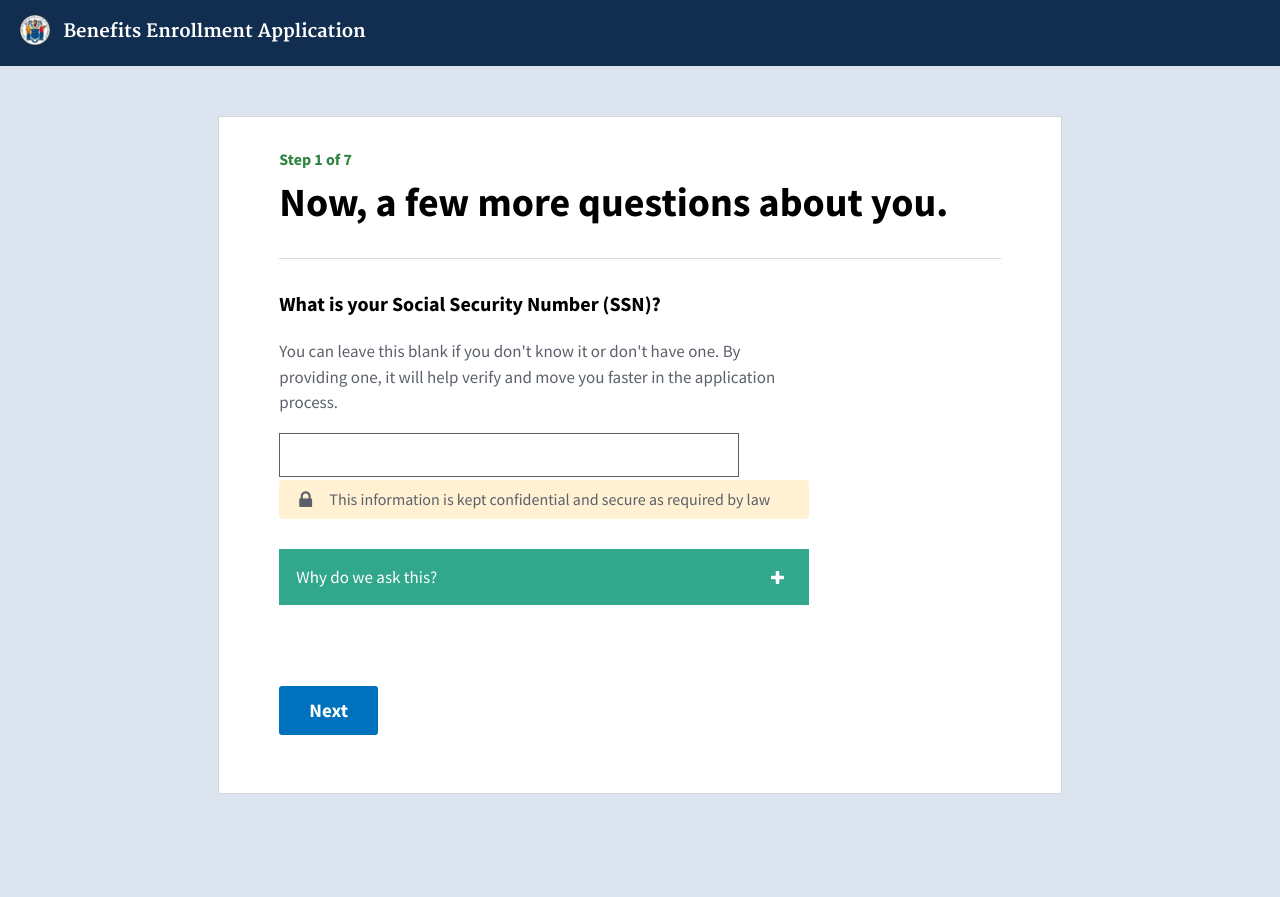
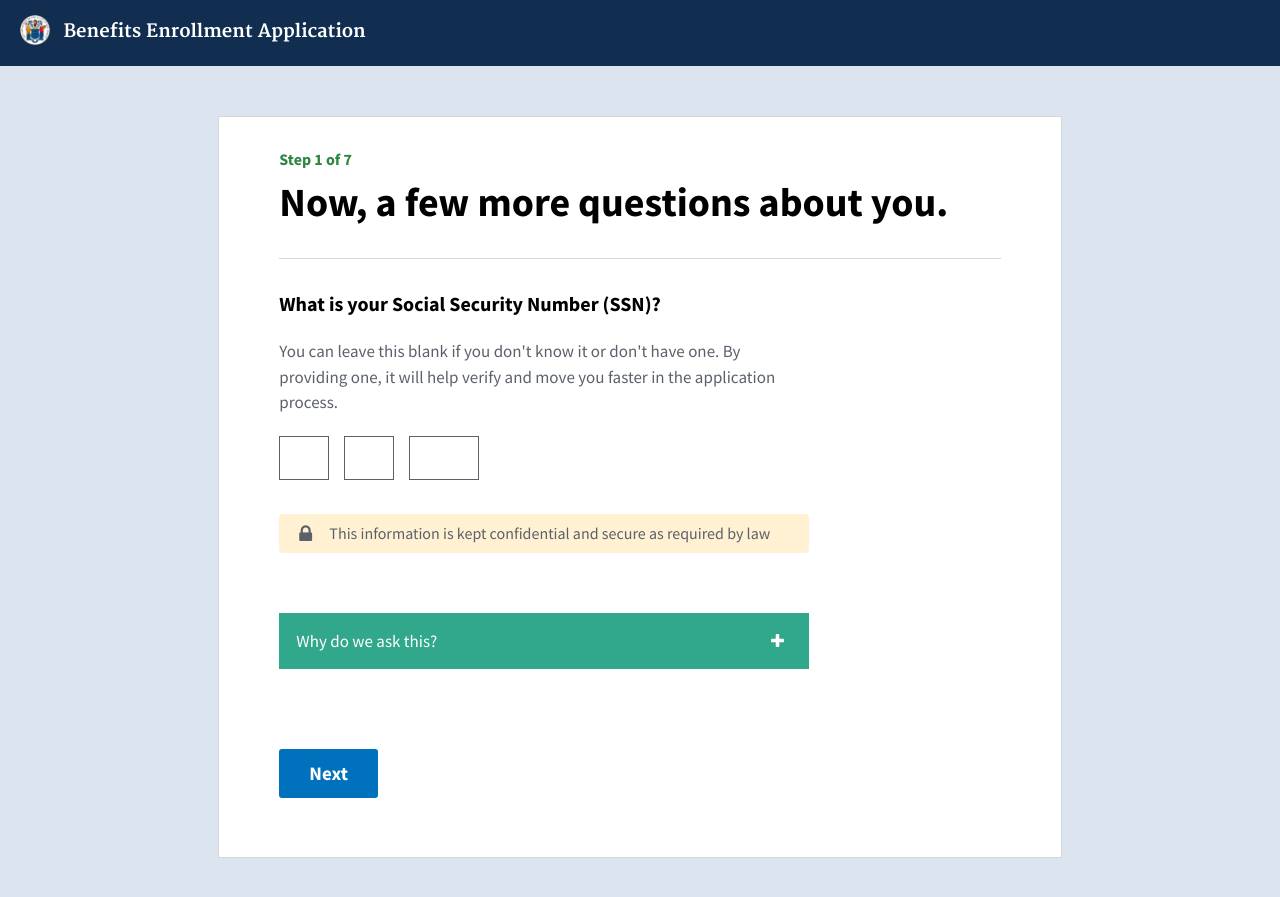
Before and after one commit to usds/benefits-enrollment-prototype, a Jekyll site: the page built from 01-basic-info/ssn.html, in a window 1280 px wide. Shown: the top 897 px of the page. Built offline with Jekyll 4.4.1, drawn with Linux system fonts in a browser that asks for light colours.

Commit message:
3 digit social

```diff
--- a/01-basic-info/ssn.html
+++ b/01-basic-info/ssn.html
@@ -4,17 +4,34 @@ step: 1
 title: Now, a few more questions about you.
 ---
 
+<fieldset>
   <div class="prompt">
-	<p class="prompt__primary-text"><label for="applicantSSN">What is your Social Security Number (SSN)?</label></p>
+  	<legend class="prompt__primary-text">What is your Social Security Number (SSN)?</legend>
     <p class="prompt__secondary-text">You can leave this blank if you don't know it or don't have one. By providing one, it will help verify and move you faster in the application process.</p>
   </div>
   <div class="response">
-	<input type="password" id="applicantSSN" />
+    <div>
+      <div class="usa-form-group usa-form-group-month">
+        <label class="usa-sr-only" for="applicantSSN1">Social Security Number First 3 Numbers</label>
+        <input class="usa-input-inline auto-advance-3" class="usa-form-control" id="applicantSSN1" pattern="[0-9]{3}" type="password">
+      </div>
+      <div class="usa-form-group usa-form-group-day">
+        <label class="usa-sr-only"  for="applicantSSN2">Social Security Number Middle 2 Numbers</label>
+        <input class="usa-input-inline auto-advance"  class="usa-form-control" id="applicantSSN2" pattern="[0-9]{2}" type="password" >
+      </div>
+      <div class="usa-form-group usa-form-group-year">
+        <label class="usa-sr-only"  for="applicantSSN3">Social Security Number Last 4 Numbers</label>
+        <input class="usa-input-inline auto-advance-4" class="usa-form-control" id="applicantSSN3" pattern="[0-9]{4}" type="password">
+      </div>
+    </div>
+  </div>
+  <div class="response">
     <div class="note note--has-icon">
       <i class="fa fa-lock note__icon" aria-hidden="true"></i>
       <p class="note__text">This information is kept confidential and secure as required by law</p>
     </div>
   </div>
+</fieldset>
 
 <div class="prompt">
   <div class="explainer">
--- a/07-application/review.html
+++ b/07-application/review.html
@@ -244,7 +244,7 @@ button_text: Looks great!
 
 		$('#applicantPhone').val(applicantPhone);
 		$('#applicantEmail').val(applicantEmail);
-		$('#applicantSSN').val(applicantSSN);
+		$('#applicantSSN').val(applicantSSN1+"-"+applicantSSN2+"-"+applicantSSN3);
 		$('#print-applicantCitizenship').text(applicantCitizenship);
 
 		$('#householdLiveWith').val(parseInt(householdLiveWith));
--- a/assets/scripts.js
+++ b/assets/scripts.js
@@ -29,11 +29,13 @@ $(function() {
 var digitsPerBox = 2;
 
 /// EACH INPUT
-$(".auto-advance, .auto-advance-4").on("input",function(e) {
+$(".auto-advance, .auto-advance-4, .auto-advance-3").on("input",function(e) {
     if ($(this).is(".auto-advance-4")) {
       digitsPerBox = 4;
     }
-
+    else if ($(this).is(".auto-advance-3")) {
+      digitsPerBox = 3;
+    }
     else {
       digitsPerBox = 2;
     }
```
Also changed, not shown: other parts of 01-basic-info/ssn.html (+0 -3 lines). Lines whose indentation alone changed are shown as unchanged.
